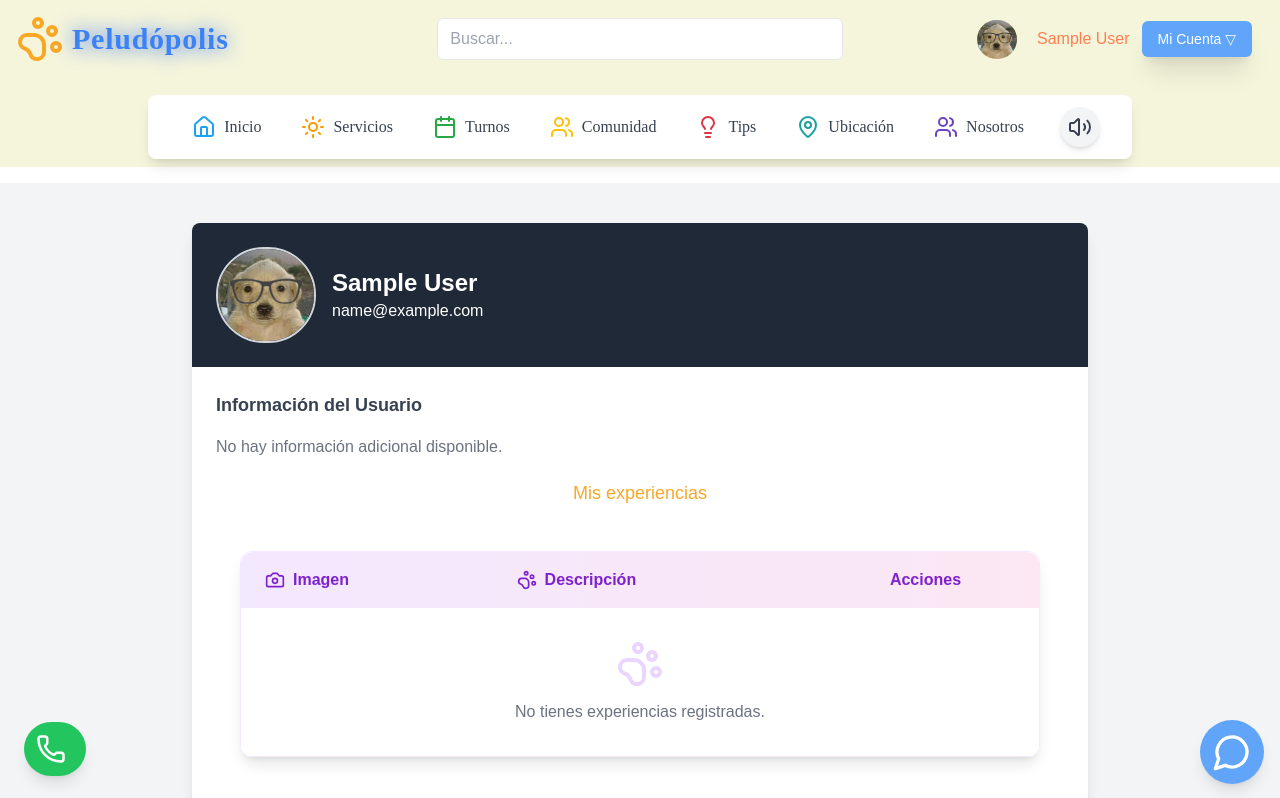
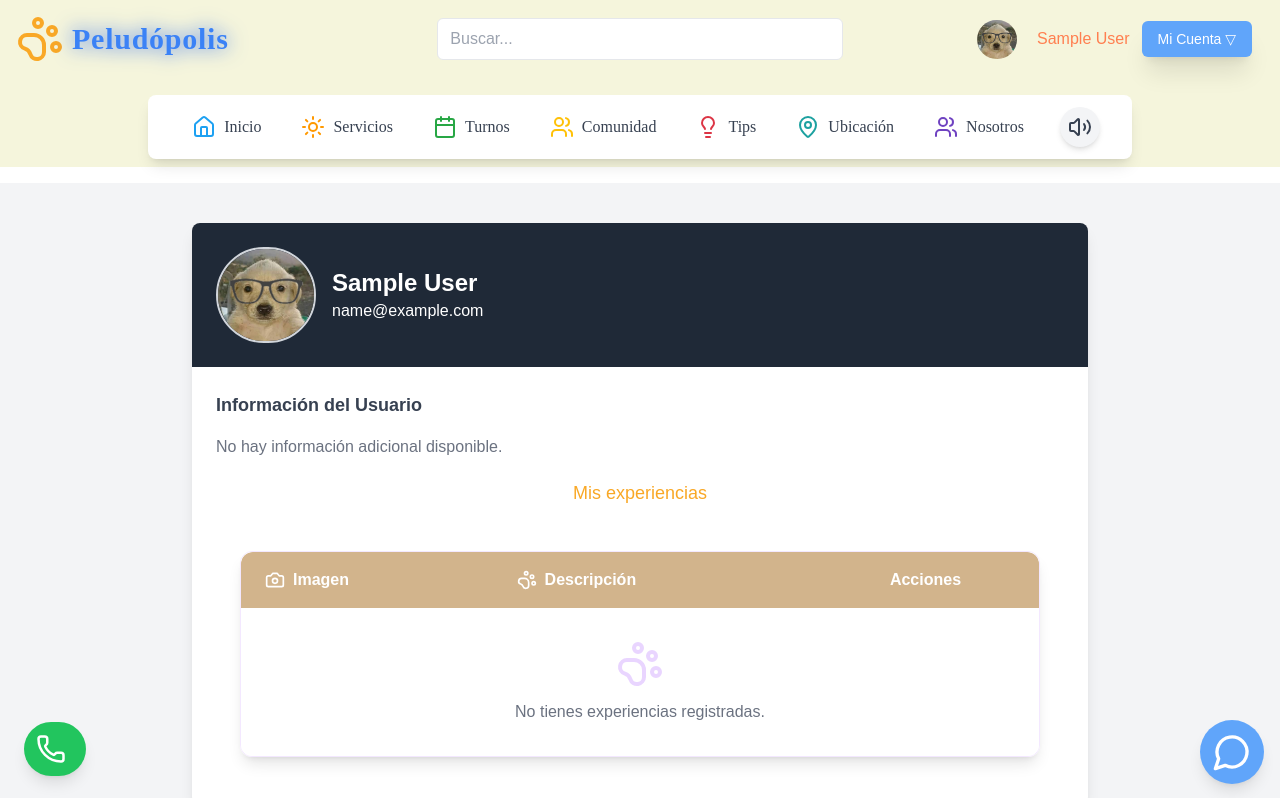
Before and after one commit to peludopolis/peludopolis, a Next.js app in the folder Front/: page /dashboard in a window 1280 px wide. Shown: the top 798 px of the page. Built offline with nearby package versions, Linux system fonts and the light colour scheme; sample sign-in values are in the browser's storage.

Commit message:
toast en formulario de post

```diff
--- a/Front/app/dashboard/Experiences.tsx
+++ b/Front/app/dashboard/Experiences.tsx
@@ -103,20 +103,20 @@ const Experiences = ({
         {/* ... Tu tabla existente ... */}
         <table className="min-w-full table-auto bg-white">
           <thead>
-            <tr className="bg-gradient-to-r from-purple-100 to-pink-100">
-              <th className="px-6 py-4 text-purple-700 font-semibold rounded-tl-xl">
+            <tr className="bg-dark">
+              <th className="px-6 py-4 text-white font-semibold rounded-tl-xl">
                 <div className="flex items-center gap-2">
                   <Camera className="w-5 h-5" />
                   Imagen
                 </div>
               </th>
-              <th className="px-6 py-4 text-purple-700 font-semibold">
+              <th className="px-6 py-4 text-white font-semibold">
                 <div className="flex items-center gap-2">
                   <PawPrint className="w-5 h-5" />
                   Descripción
                 </div>
               </th>
-              <th className="px-6 py-4 text-purple-700 font-semibold rounded-tr-xl">Acciones</th>
+              <th className="px-6 py-4 text-white font-semibold rounded-tr-xl">Acciones</th>
             </tr>
           </thead>
           <tbody className="divide-y divide-purple-100">
--- a/Front/components/post/PostForm.tsx
+++ b/Front/components/post/PostForm.tsx
@@ -8,12 +8,13 @@ import { ImagePlus, PawPrint, Send, X } from "lucide-react";
 import { useRouter } from "next/navigation";
 import Image from "next/image";
 import Link from "next/link";
+import { ToastContainer, toast } from 'react-toastify';
+import 'react-toastify/dist/ReactToastify.css';
 
 const PostForm: React.FC = () => {
   const [description, setDescription] = useState("");
   const [image, setImage] = useState<File | null>(null);
   const [imagePreview, setImagePreview] = useState<string | null>(null);
-  const [successMessage, setSuccessMessage] = useState<string | null>(null); // Estado para el mensaje
   const { user } = useContext(AuthContext);
   const router = useRouter();
 
@@ -33,6 +34,7 @@ const PostForm: React.FC = () => {
         },
         error(err) {
           console.error("Error al comprimir la imagen:", err);
+          toast.error("Error al procesar la imagen");
         },
       });
     }
@@ -47,7 +49,7 @@ const PostForm: React.FC = () => {
     e.preventDefault();
 
     if (!user) {
-      alert("Debes estar logueado para crear un post");
+      toast.error("Debes estar logueado para crear un post");
       return;
     }
 
@@ -66,7 +68,10 @@ const PostForm: React.FC = () => {
           };
 
           await PostService.createPost(postData);
-          setSuccessMessage("¡Tu experiencia se ha creado con éxito! 🎉");
+          toast.success("¡Tu experiencia se ha creado con éxito! 🎉", {
+            position: "top-right",
+            autoClose: 2000,
+          });
           setDescription("");
           setImage(null);
           setImagePreview(null);
@@ -82,7 +87,10 @@ const PostForm: React.FC = () => {
         };
 
         await PostService.createPost(postData);
-        setSuccessMessage("¡Tu experiencia se ha creado con éxito! 🎉");
+        toast.success("¡Tu experiencia se ha creado con éxito! 🎉", {
+          position: "top-right",
+          autoClose: 2000,
+        });
         setDescription("");
 
         setTimeout(() => {
@@ -91,7 +99,7 @@ const PostForm: React.FC = () => {
       }
     } catch (error) {
       console.error("Error creando post", error);
-      alert("Hubo un error al crear el post");
+      toast.error("Hubo un error al crear el post");
     }
   };
 
@@ -115,12 +123,7 @@ const PostForm: React.FC = () => {
 
   return (
     <div className="my-10 bg-gradient-to-br from-cyan-400 to-blue-500 p-6 rounded-2xl shadow-2xl max-w-xl mx-auto transform transition-all duration-300 hover:scale-[1.02]">
-      {successMessage && ( // Mostrar mensaje de éxito
-        <div className="mb-4 text-green-600 bg-green-100 p-3 rounded-md text-center">
-          {successMessage}
-        </div>
-      )}
-
+      <ToastContainer />
       <div className="flex items-center mb-6 space-x-3">
         <PawPrint className="text-white w-10 h-10" />
         <h2 className="text-3xl font-extrabold text-white tracking-tight">
```
